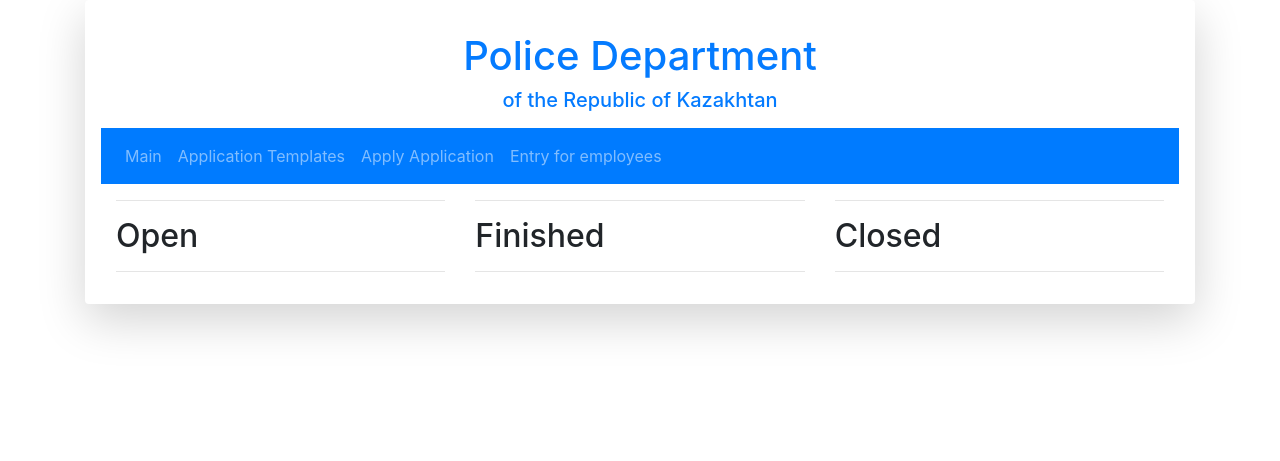
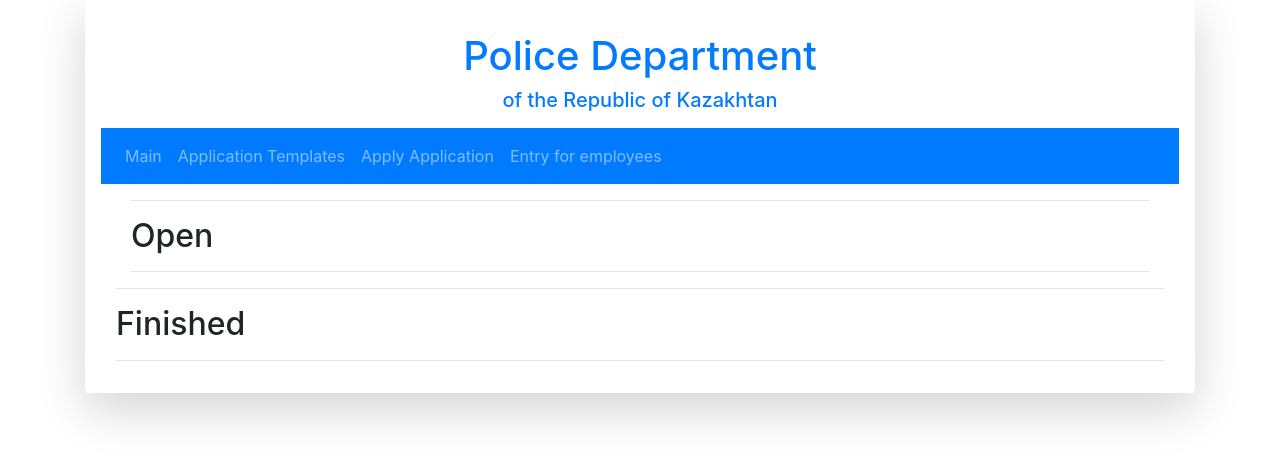
Before and after one commit to YuliaChornenko/police-department-portal, a Flask app: page /database in a window 1280 px wide. Shown: the top 461 px of the page. Run offline with Flask 2, Linux system fonts and the light colour scheme; data that the repository does not hold is empty; some libraries are stand-ins or nearby versions.

Commit message:
12th commit

```diff
--- a/app/routes.py
+++ b/app/routes.py
@@ -196,6 +196,7 @@
             'history': history,
             'check': check,
             'status': status,
+            'evidence': ''
         })
 
         flash('Thanks for application!')
@@ -315,7 +316,7 @@
         sessionkey = Random.new().read(32)
         iv = Random.new().read(16)
         obj = AES.new(sessionkey, AES.MODE_CFB, iv)
-        ciphertext = iv + obj.encrypt(bytes(text, encoding='ascii')) #bytes encoding
+        ciphertext = iv + obj.encrypt(bytes(text, encoding='ascii'))
         ciphertext = bytes(ciphertext)
         sessionkey = cipherrsa.encrypt(sessionkey)
         sessionkey = bytes(sessionkey)
@@ -327,7 +328,7 @@
         flash('You sent the application!')
 
     elif session['rank'] == 'worker3':
-        applic.update_one({'_id': id}, {"$set": {'check': None , 'level': 'end', 'status': 'Finished'}})
+        applic.update_one({'_id': id}, {"$set": {'check': None, 'level': 'end', 'status': 'Finished'}})
         flash('You finished this case!')
     return redirect('/profile')
 
@@ -341,9 +342,8 @@
 @app.route('/close')
 def close():
     id = ObjectId(request.args.get('id'))
-    applic.update_one({'_id': id},
-                          {"$set": {'check': None, 'level': 'end', 'status': 'Closed'}})
-    flash("You closed the case!")
+    applic.update_one({'_id': id}, {"$set": {'check': None, 'level': 'worker1', 'status': 'Open'}})
+    flash("You returned the case!")
     return redirect('/profile')
 
 @app.route('/choose_investigator')
@@ -376,6 +376,15 @@
                 return redirect(url_for('login'))
 
     return render_template('login.html', title='Sign In', form=form)
+
+@app.route('/evidence', methods=["GET", "POST"])
+def evidence():
+    id = ObjectId(request.args.get('id'))
+    if request.method == "POST":
+        ev = request.form['evidence']
+        print(ev)
+        applic.update_one({'_id': id}, {"$set": {'evidence': ev}})
+        return redirect(url_for('profile'))
 
 @app.route('/logout/')
 def logout():
--- a/app/templates/database.html
+++ b/app/templates/database.html
@@ -2,7 +2,6 @@
 
 {% block content %}
 <div class="container">
-    <div class="row">
     <div class="col">
         <hr>
         <h2>Open</h2>
@@ -26,7 +25,6 @@
             <p>   </p>
         {% endfor %}
     </div>
-        <div class="col">
     <hr>
     <h2>Finished</h2>
     <hr>
@@ -49,29 +47,4 @@
         <p>   </p>
     {% endfor %}
 </div>
-        <div class="col">
-            <hr>
-            <h2>Closed</h2>
-            <hr>
-            {% for closed in closed %}
-            <div class="card">
-              <div class="card-header">
-                Application №   : {{ closed['_id'] }}
-              </div>
-               <ul class="list-group list-group-flush">
-                    <li class="list-group-item">Username: {{ closed['username'] }}</li>
-                    <li class="list-group-item">Application: {{ closed['application'] }}</li>
-                    <li class="list-group-item">Created: {{ closed['created'] }}</li>
-                   <li class="list-group-item">Status: {{ closed['status'] }}</li>
-                   <li class="list-group-item">Checker: {{ closed['check'] }}</li>
-                   <li class="list-group-item">Classifier: {{ closed['classifier'] }}</li>
-                   <li class="list-group-item">History of check: {{ closed['history'] }}</li>
-                   <li class="list-group-item"><div align='center' ><a href="{{ url_for('delete', text=closed['application'], id=closed['_id']) }}" type="button" class="btn btn-outline-danger btn-lg">Delete</a></div></li>
-               </ul>
-             </div>
-             <p>   </p>
-            {% endfor %}
-         </div>
-    </div>
-</div>
 {% endblock %}
```
Also changed, not shown: app/templates/profile.html (+9 -1 lines), classifiers/some_data.py (+3 -0 lines), test.py (+5 -17 lines). Lines whose indentation alone changed are shown as unchanged.
